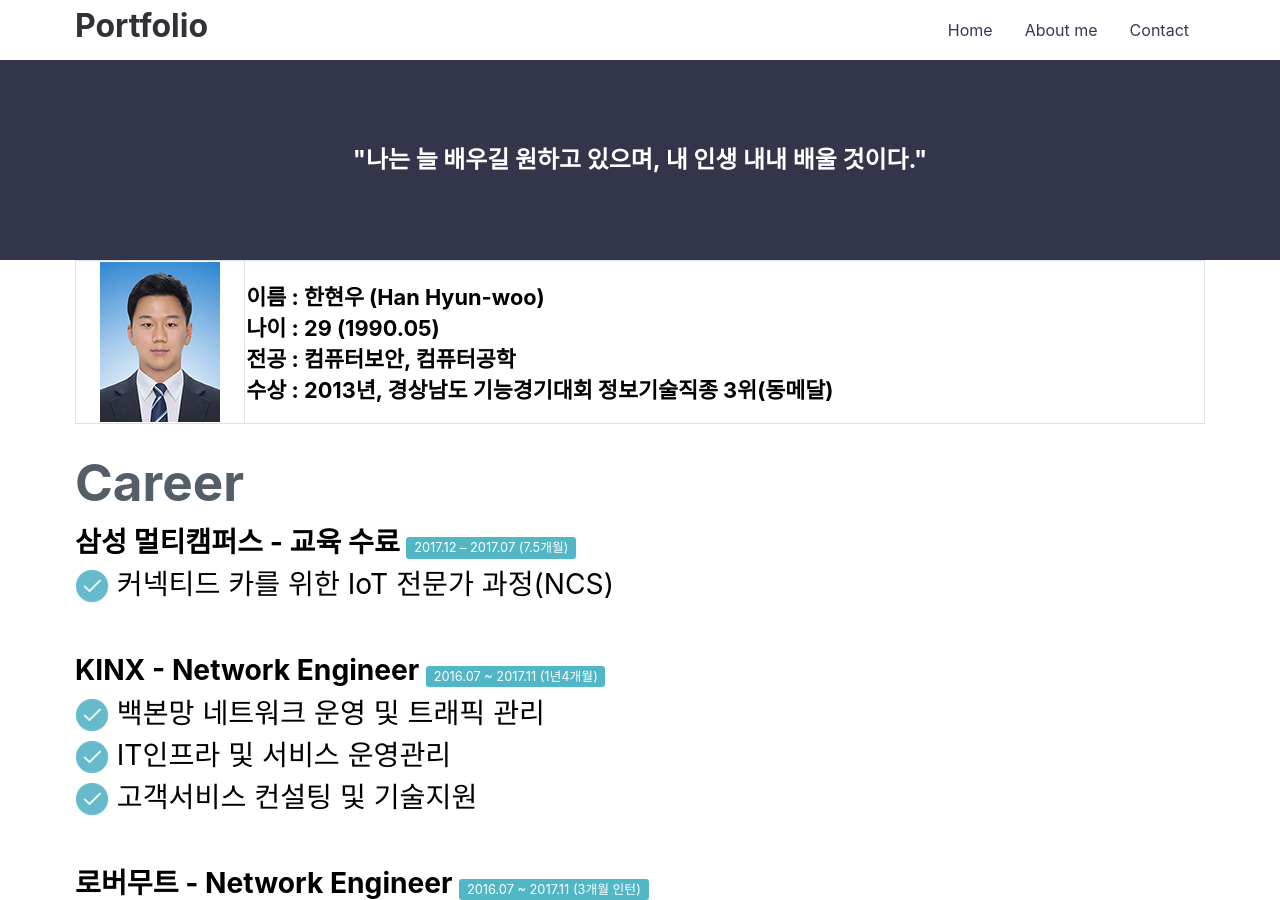
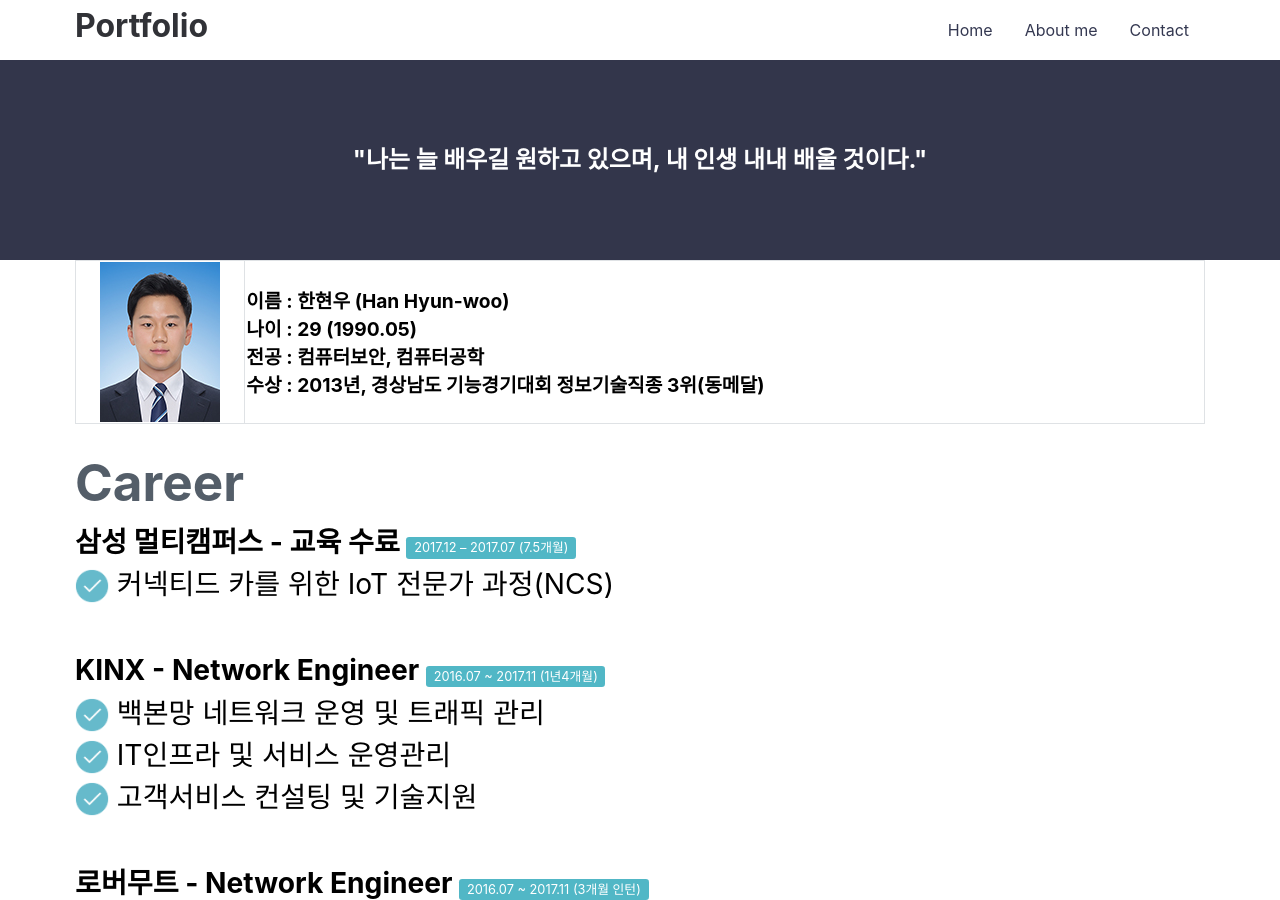
Before and after one commit to HanHyunwoo/HanHyunwoo.github.io, a Jekyll site: the page built from about.md, in a window 1280 px wide and 900 px high. Built offline with Jekyll 4.4.1, drawn with Linux system fonts in a browser that asks for light colours.

Commit message:
Main,About_me font-size adjust

```diff
--- a/_includes/card.html
+++ b/_includes/card.html
@@ -28,7 +28,7 @@
         <p>{{ post.content | strip_html | truncatewords: 20 }}</p>
       {% endif %} -->
     <dt style="text-align:right;font-size:0.875rem;font-style:italic;margin-bottom:1rem;">{{ post.date_format }}</dt>
-    {{ post.summary }}
+    <dt style="font-size:0.9rem;">{{ post.summary }}</dt>
     </div>
   </div>
 </a>
--- a/_layouts/default.html
+++ b/_layouts/default.html
@@ -18,7 +18,7 @@
 
     {% include header.html %}
 
-    <div class="hero lazyload" data-bg="{{site.url}}/assets/img/posts/emile-perron-190221.jpg">
+    <div class="hero lazyload" data-bg="./assets/img/posts/emile-perron-190221.jpg">
       <div class="hero__wrap">
         <h1 class="welcom">Developer</h1>
         <p class="hero__meta">Front-end & Back-end</p>
--- a/about.md
+++ b/about.md
@@ -7,7 +7,7 @@
 <table>
   <tr>
     <th style="text-align:center;background-color:white;width:15%"><img src="http://hanhyunwoo.github.io/assets/img/posts/My_picture.jpg"></th>
-    <th style="text-align:left;font-size:1.7vmax;background-color:white;word-break: keep-all;">이름 : 한현우 (Han Hyun-woo)<br>
+    <th style="text-align:left;font-size:1.5vmax;background-color:white;word-break: keep-all;">이름 : 한현우 (Han Hyun-woo)<br>
     나이 : 29 (1990.05)<br>
     전공 : 컴퓨터보안, 컴퓨터공학<br>
     수상 : 2013년, 경상남도 기능경기대회 정보기술직종 3위(동메달)<br></th>
@@ -48,12 +48,14 @@
 </span><br><br>
 
 <span class="about_content">2013년, 전국 기능경기대회 출전<br>
+  <span class="about_sub">
     <img class="check_img" src="http://hanhyunwoo.github.io/assets/img/ok.png"> 경상남도 정보기술직종 대표선수
+  </span>
 </span><br><br>
 
 <hr>
 
-<span style="color:#545E69;font-weight:bold;font-size:3.5vmax;margin-bottom: 20;">Programming Language & Skill<br>
+<span style="color:#545E69;font-weight:bold;font-size:3.3vmax;margin-bottom: 20;">Programming Language & Skill<br>
   <span class="about_sub">
   <img class="check_img" src="http://hanhyunwoo.github.io/assets/img/ok.png"> Ruby (Ruby on Rails)<br>
   <img class="check_img" src="http://hanhyunwoo.github.io/assets/img/ok.png"> Java (Spring MVC, JSP)<br>
@@ -67,7 +69,7 @@
 </span>
 
 <br>
-<span style="color:#545E69;font-weight:bold;font-size:3.5vmax;margin-bottom: 20;">System & Network<br>
+<span style="color:#545E69;font-weight:bold;font-size:3.3vmax;margin-bottom: 20;">System & Network<br>
   <span class="about_sub">
   <img class="check_img" src="http://hanhyunwoo.github.io/assets/img/ok.png"> Linux, Windows Server 2008,2012 <br>
   <img class="check_img" src="http://hanhyunwoo.github.io/assets/img/ok.png"> Oracle, MySQL, MariaDB <br>
@@ -81,7 +83,7 @@
 </span>
 
 <br>
-<span style="color:#545E69;font-weight:bold;font-size:3.5vmax;margin-bottom: 20;">Security & Hacking<br>
+<span style="color:#545E69;font-weight:bold;font-size:3.3vmax;margin-bottom: 20;">Security & Hacking<br>
   <span class="about_sub">
   <img class="check_img" src="http://hanhyunwoo.github.io/assets/img/ok.png"> 웹 해킹 <br>
   <img class="check_img" src="http://hanhyunwoo.github.io/assets/img/ok.png"> SQL Injection, XSS, CSRF 공격 <br>
```
Also changed, not shown: assets/css/main.css.
